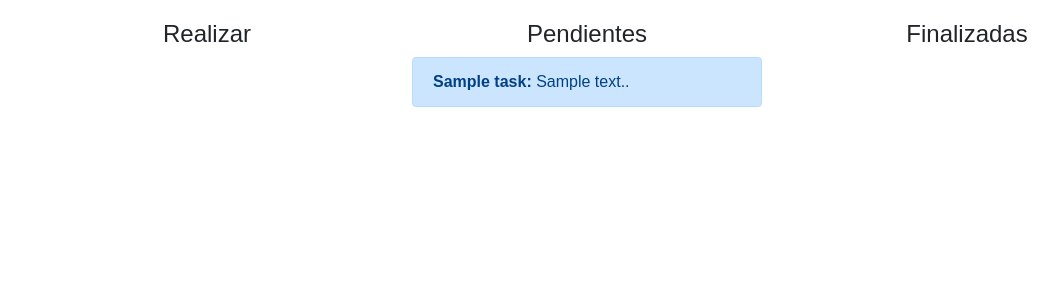
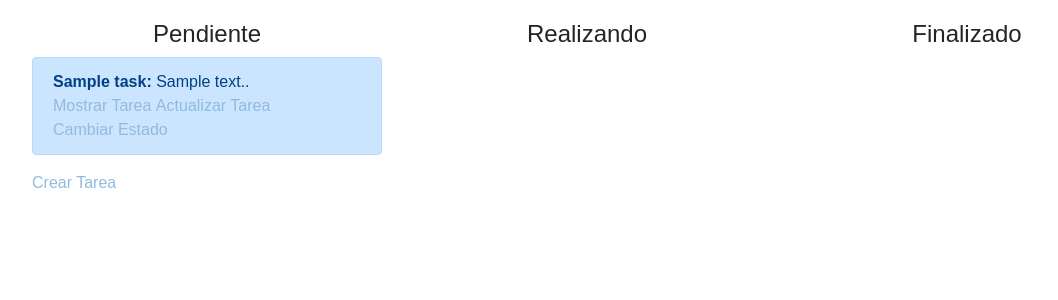
Before and after one commit to elskater98/Joint-Project, a Django app: page /application/tareas/ in a window 1280 px wide. Shown: the part 56-356 px from the top of the page, without its empty margins (53-1111 px from the left). Run offline with Django 3.2, Linux system fonts and the light colour scheme; a user stored in the database is signed in; tables that the repository leaves empty hold one stand-in row (values such as "Sample post"); some libraries are stand-ins or nearby versions.

Commit message:
Rectificant UpdateTask

```diff
--- a/JointProject/application/views.py
+++ b/JointProject/application/views.py
@@ -76,8 +76,10 @@ class UpdateTaskAll(UpdateView):
     template_name = 'update/update_task_all.html'
     model = Task
     fields = '__all__'
+    success_url = '/application/tareas'
 
 class UpdateTaskStatus(UpdateView):
     template_name = 'update/update_task_status.html'
     model = Task
     fields = ['status']
+    success_url = '/application/tareas'
--- a/JointProject/templates/GestorSala/tareas.html
+++ b/JointProject/templates/GestorSala/tareas.html
@@ -3,9 +3,27 @@
 {% block informacio %}
     <div style="margin-top:20px" class="container">
     <div class="row">
+    <div class="col">
+       <h4 align="center">Pendiente</h4>
+           {% for tarea_p in tareas_p %}
+
+            <div class="alert alert-primary alert-dismissible fade show">
+            <strong>{{ tarea_p.title}}:</strong> {{ tarea_p.description }}.
+            <a href="{% url 'task_detail' tarea_p.pk %}">Mostrar Tarea</a>
+        {% if role_class.role == 'gestorsala' or role_class.role == 'admin' %}
+            <a href="{% url 'task_update_all' tarea_p.pk %}">Actualizar Tarea</a>
+            <a href="{% url 'task_update_status' tarea_p.pk %}">Cambiar Estado</a>
+        {% else %}
+         <a href="{% url 'task_update_status' tarea_p.pk %}">Cambiar Estado</a>
+        {% endif %}
+            </div>
+          {% endfor %}
+    <a href="{% url 'task_create'%}">Crear Tarea</a>
+      </div>
+
         <!-- Retirar productos del muelle carga-->
       <div class="col">
-        <h4 align="center">Realizar</h4>
+        <h4 align="center">Realizando</h4>
           {% for tarea_r in tareas_r %}
         <div class="alert alert-success alert-dismissible fade show">
         <strong>{{ tarea_r.title}}:</strong> {{ tarea_r.description }}.
@@ -18,25 +36,25 @@
         {% endif %}
         </div>
           {% endfor %}
+
       </div>
 
         <!-- Mover contenedores -->
-      <div class="col">
-       <h4 align="center">Pendientes</h4>
-           {% for tarea_p in tareas_p %}
 
-            <div class="alert alert-primary alert-dismissible fade show">
-            <strong>{{ tarea_p.title}}:</strong> {{ tarea_p.description }}.
-            </div>
-          {% endfor %}
-      </div>
         <!-- Transportar contenedores al muelle de carga -->
       <div class="col">
-      <h4 align="center">Finalizadas</h4>
+      <h4 align="center">Finalizado</h4>
            {% for tarea_f in tareas_f %}
             <div class="alert alert-light alert-dismissible fade show">
             <button type="button" class="close" data-dismiss="alert">&times;</button>
             <strong>{{ tarea_f.title}}:</strong> {{ tarea_f.description }}.
+            <a href="{% url 'task_detail' tarea_f.pk %}">Mostrar Tarea</a>
+        {% if role_class.role == 'gestorsala' or role_class.role == 'admin' %}
+            <a href="{% url 'task_update_all' tarea_f.pk %}">Actualizar Tarea</a>
+            <a href="{% url 'task_update_status' tarea_f.pk %}">Cambiar Estado</a>
+        {% else %}
+         <a href="{% url 'task_update_status' tarea_f.pk %}">Cambiar Estado</a>
+        {% endif %}
             </div>
           {% endfor %}
       </div>
```
Lines whose indentation alone changed are shown as unchanged.
